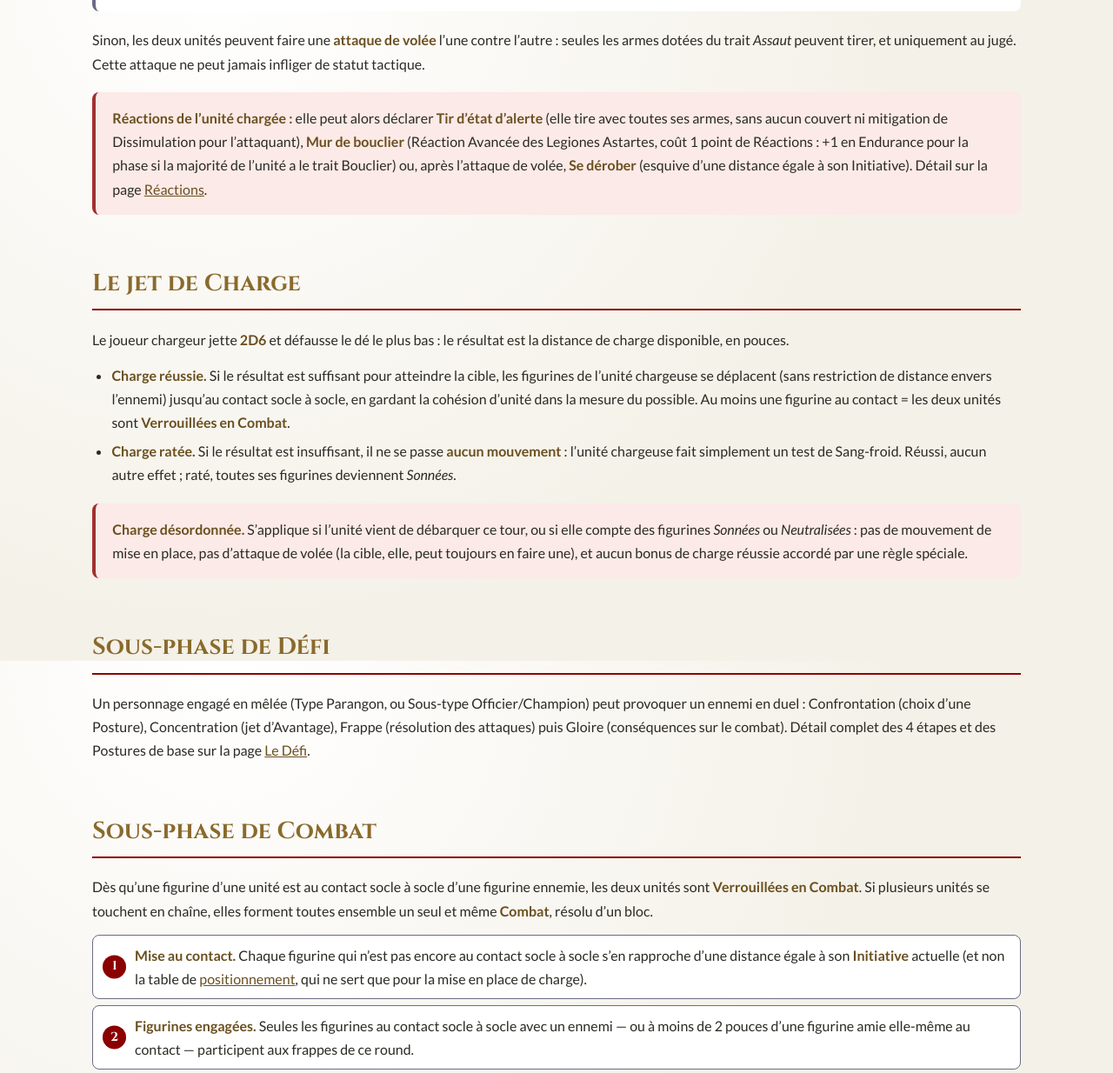
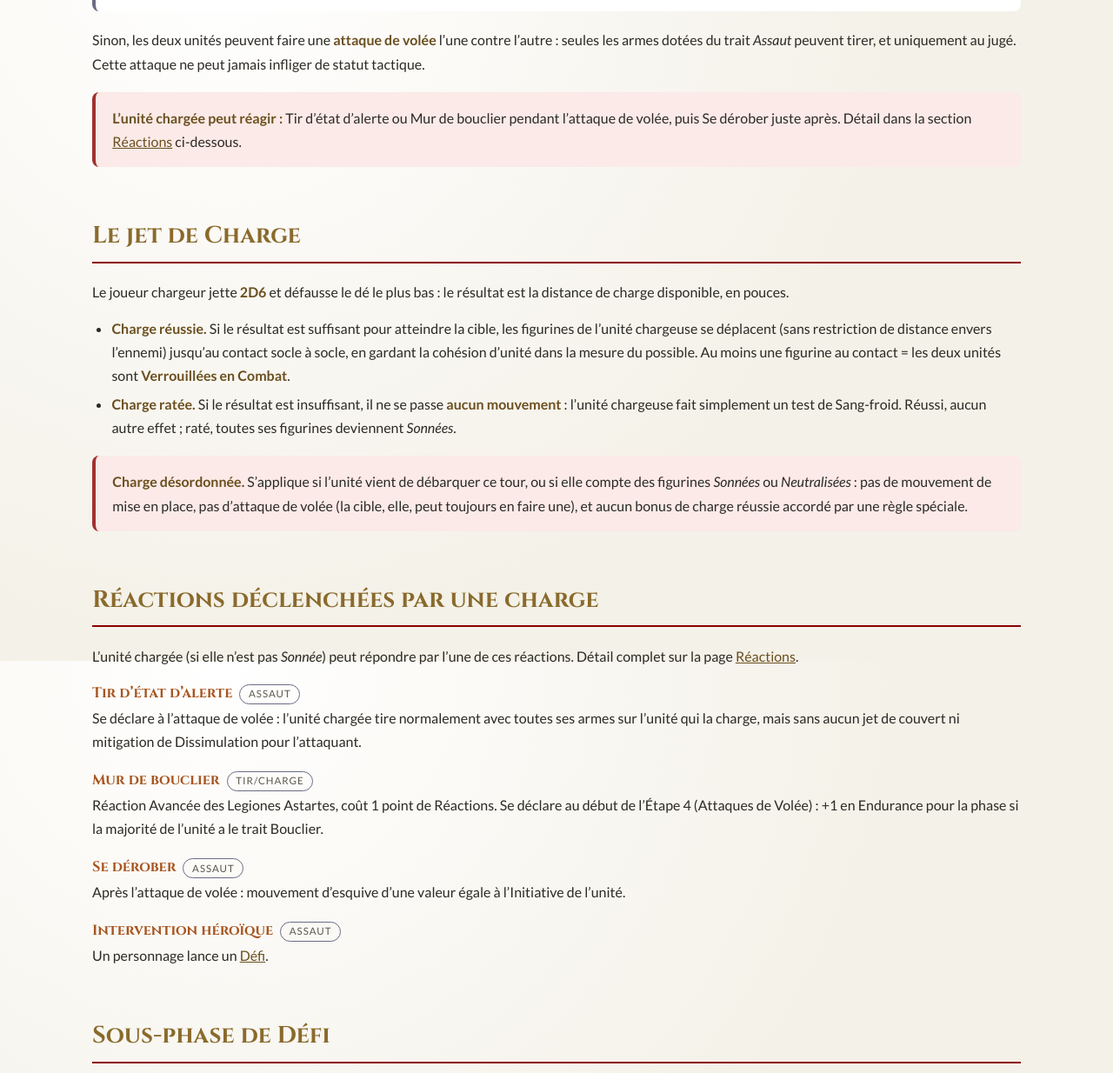
Before and after one commit to jean-desaintangel/horus_heresy, a plain HTML site: page pages/assaut.html in a window 1280 px wide. Shown: the part 840-2074 px from the top of the page at 87% size. Drawn offline with Linux system fonts and the light colour scheme.

Commit message:
Add dedicated charge-reactions section to assaut.html
Mirrors the existing pattern used on tir.html (Réactions
déclenchées par un tir) and mouvement.html (Se repositionner):
Tir d'état d'alerte, Mur de bouclier, Se dérober and Intervention
héroïque now have full reaction cards on assaut.html, instead of
being only summarized inline.

```diff
--- a/pages/assaut.html
+++ b/pages/assaut.html
@@ -107,16 +107,10 @@
         </p>
         <div class="encadre-attention">
           <p style="margin: 0">
-            <strong>Réactions de l’unité chargée :</strong> elle peut alors
-            déclarer <strong>Tir d’état d’alerte</strong> (elle tire avec
-            toutes ses armes, sans aucun couvert ni mitigation de
-            Dissimulation pour l’attaquant), <strong>Mur de bouclier</strong>
-            (Réaction Avancée des Legiones Astartes, coût 1 point de
-            Réactions : +1 en Endurance pour la phase si la majorité de
-            l’unité a le trait Bouclier) ou, après l’attaque de volée,
-            <strong>Se dérober</strong> (esquive d’une distance égale à son
-            Initiative). Détail sur la page
-            <a href="tour.html#reactions">Réactions</a>.
+            <strong>L’unité chargée peut réagir :</strong> Tir d’état
+            d’alerte ou Mur de bouclier pendant l’attaque de volée, puis Se
+            dérober juste après. Détail dans la section
+            <a href="#reactions-assaut">Réactions</a> ci-dessous.
           </p>
         </div>
       </section>
@@ -155,6 +149,49 @@
             toujours en faire une), et aucun bonus de charge réussie accordé
             par une règle spéciale.
           </p>
+        </div>
+      </section>
+
+      <!-- ===================== RÉACTIONS DE CHARGE ===================== -->
+      <section id="reactions-assaut">
+        <h2 class="section-titre">Réactions déclenchées par une charge</h2>
+        <p>
+          L’unité chargée (si elle n’est pas <em>Sonnée</em>) peut répondre par
+          l’une de ces réactions. Détail complet sur la page
+          <a href="tour.html#reactions">Réactions</a>.
+        </p>
+        <div class="reaction reaction-assaut">
+          <span class="reaction-nom">Tir d’état d’alerte</span
+          ><span class="badge-phase">Assaut</span>
+          <p>
+            Se déclare à l’attaque de volée : l’unité chargée tire
+            normalement avec toutes ses armes sur l’unité qui la charge, mais
+            sans aucun jet de couvert ni mitigation de Dissimulation pour
+            l’attaquant.
+          </p>
+        </div>
+        <div class="reaction reaction-assaut">
+          <span class="reaction-nom">Mur de bouclier</span
+          ><span class="badge-phase">Tir/Charge</span>
+          <p>
+            Réaction Avancée des Legiones Astartes, coût 1 point de
+            Réactions. Se déclare au début de l’Étape 4 (Attaques de Volée) :
+            +1 en Endurance pour la phase si la majorité de l’unité a le
+            trait Bouclier.
+          </p>
+        </div>
+        <div class="reaction reaction-assaut">
+          <span class="reaction-nom">Se dérober</span
+          ><span class="badge-phase">Assaut</span>
+          <p>
+            Après l’attaque de volée : mouvement d’esquive d’une valeur
+            égale à l’Initiative de l’unité.
+          </p>
+        </div>
+        <div class="reaction reaction-assaut">
+          <span class="reaction-nom">Intervention héroïque</span
+          ><span class="badge-phase">Assaut</span>
+          <p>Un personnage lance un <a href="#defi">Défi</a>.</p>
         </div>
       </section>
 
```
